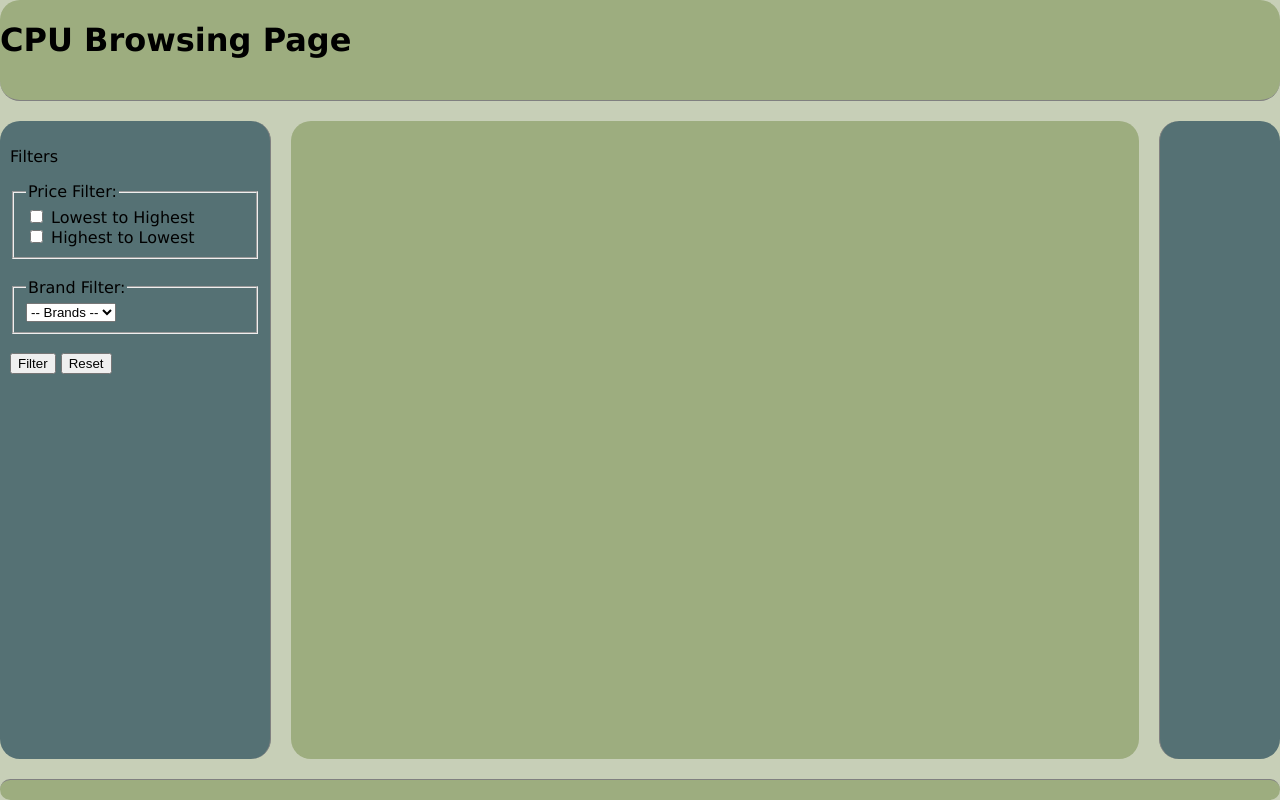
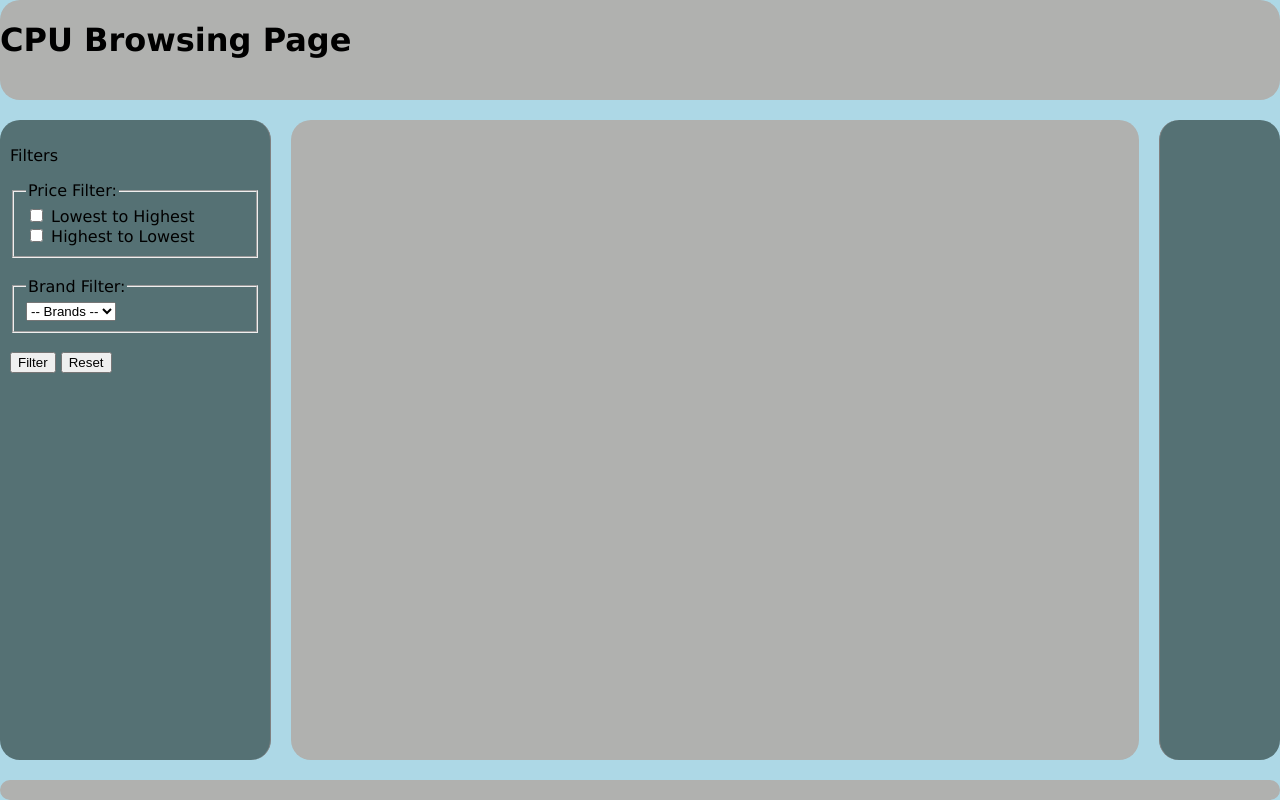
Before and after one commit to jomer4lyfe/ITC-350-Database, a Flask app: page /CPU in a window 1280 px wide. Run offline with Flask 3, Linux system fonts and the light colour scheme; data that the repository does not hold is empty.

Commit message:
styles more

```diff
--- a/static/css/teststyles.css
+++ b/static/css/teststyles.css
@@ -1,5 +1,5 @@
 body {
-    background-color: #c7cfb7;
+    background-color: lightblue;
     font-family: Verdana, Geneva, Tahoma, sans-serif;
     margin: 0;
     padding: 0;
@@ -14,9 +14,8 @@ body {
 
 .header {
     flex: 0 0 100px;
-    border-bottom: solid 1px grey;
     border-radius: 20px;
-    background-color: #9dad7f;
+    background-color: #b0b1af;
     margin-bottom: 10px;
 }
 
@@ -25,9 +24,8 @@ body {
     font-size: 8px;
     color: gray;
     text-align: center;
-    border-top: solid 1px grey;
     border-radius: 20px;
-    background-color: #9dad7f;
+    background-color: #b0b1af;
     margin-top: 10px;
 }
 
@@ -50,7 +48,7 @@ body {
     flex: 1;
     padding: 10px;
     border-radius: 20px;
-    background-color: #9dad7f;
+    background-color: #b0b1af;
 }
 
 .rightMenu {
```
